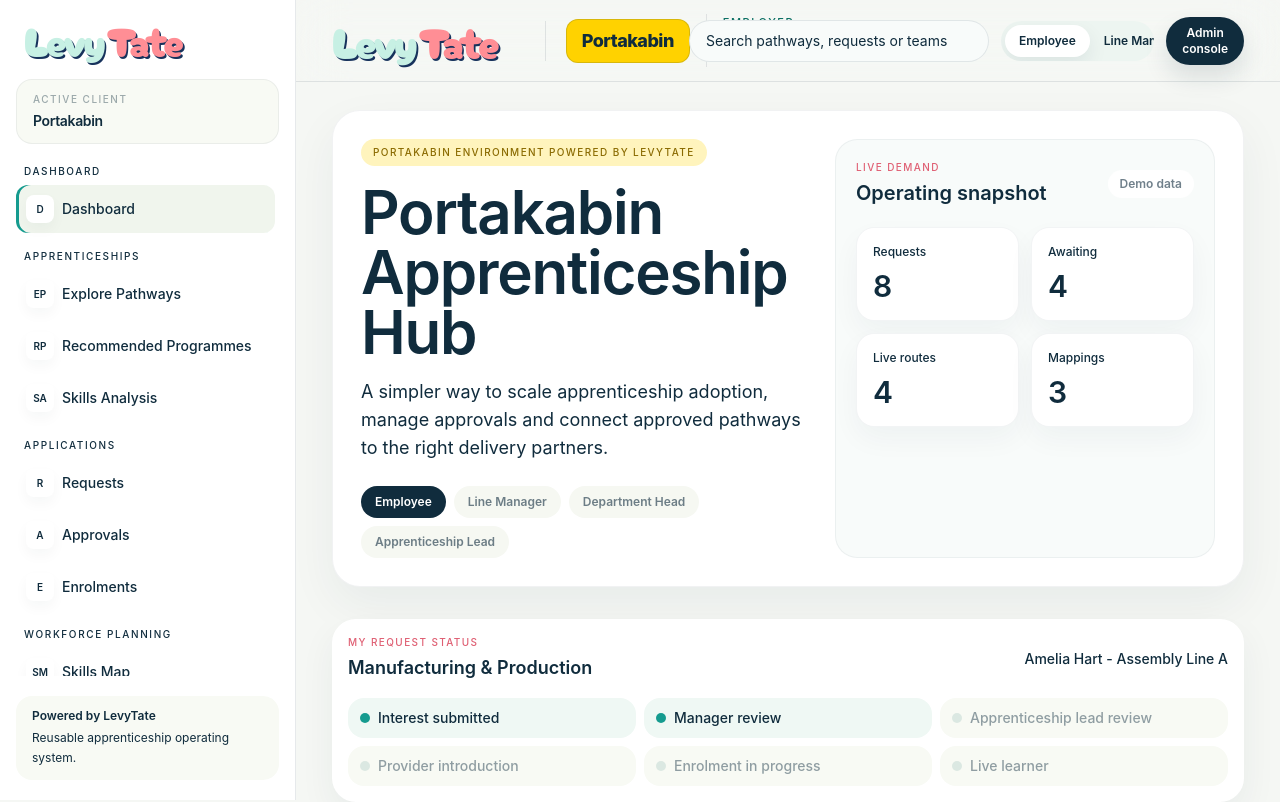
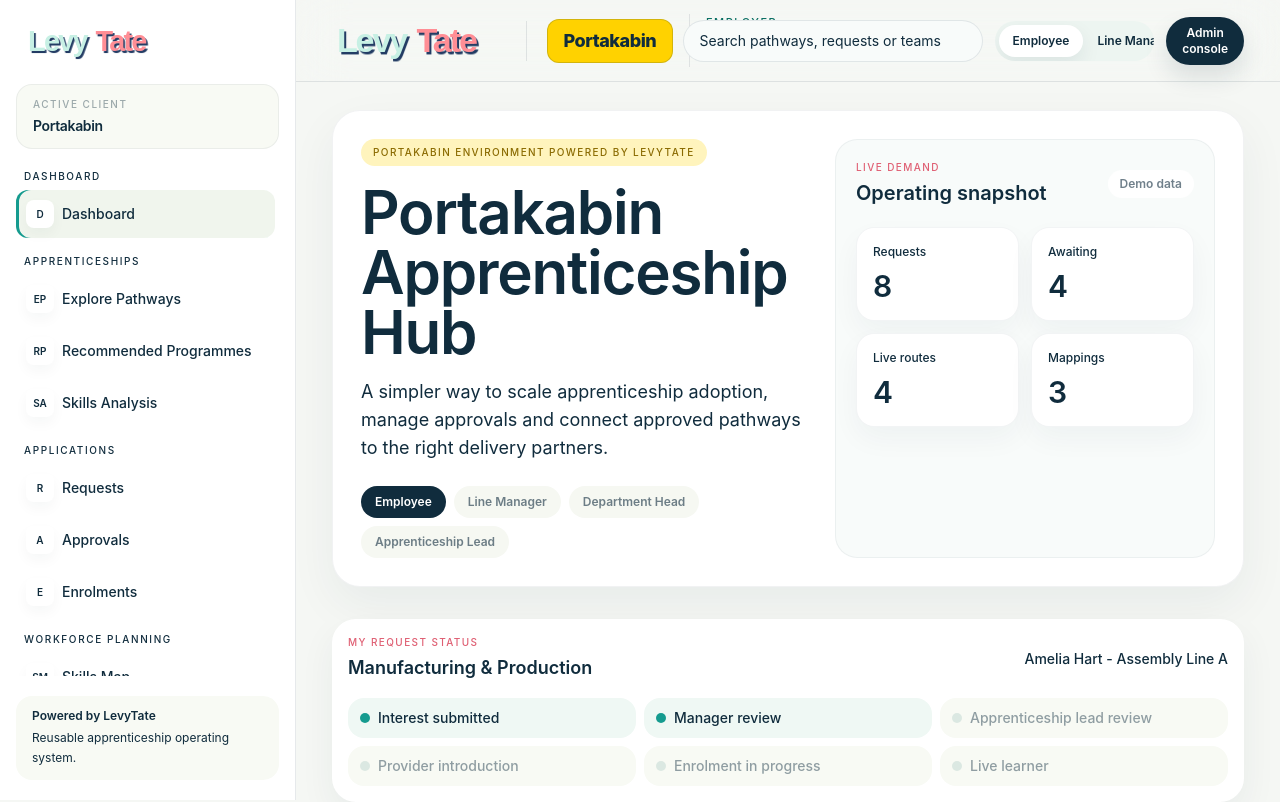
Before and after one commit to jamesevelynross1-sketch/levytate-wren, a Next.js app: page /portakabin-apprenticeship-hub in a window 1280 px wide. Shown: the top 802 px of the page. Built offline with nearby package versions, Linux system fonts and the light colour scheme.

Commit message:
Use logo assets in Portakabin header

```diff
--- a/app/portakabin-apprenticeship-hub/page.tsx
+++ b/app/portakabin-apprenticeship-hub/page.tsx
@@ -1,7 +1,7 @@
 "use client";
 
 import { FormEvent, useMemo, useState } from "react";
-import { PlatformButton, PlatformMetric, PlatformPanel, PlatformTopBar, type PlatformNavSection } from "@/components/levytate-demo/PlatformShell";
+import { LevyTateLogo, PlatformButton, PlatformMetric, PlatformPanel, PlatformTopBar, type PlatformNavSection } from "@/components/levytate-demo/PlatformShell";
 
 type Role = "Employee" | "Line Manager" | "Department Head" | "Apprenticeship Lead";
 type DemandScenario = "Low" | "Medium" | "High";
@@ -346,10 +346,7 @@ function Sidebar() {
   return (
     <aside className="hidden border-r border-[#102c3d]/10 bg-white px-4 py-5 lg:flex lg:h-screen lg:flex-col">
       <div className="flex items-center gap-3 px-2">
-        <div className="levytate-wordmark scale-[0.82] origin-left" aria-label="LevyTate">
-          <span>Levy</span>
-          <span>Tate</span>
-        </div>
+        <LevyTateLogo className="h-[44px]" />
       </div>
 
       <div className="mt-5 rounded-2xl border border-[#102c3d]/[0.06] bg-[#f8faf4] px-4 py-3 text-[#102c3d]">
--- a/components/levytate-demo/PlatformShell.tsx
+++ b/components/levytate-demo/PlatformShell.tsx
@@ -1,6 +1,7 @@
 "use client";
 
 import type { ReactNode } from "react";
+import Image from "next/image";
 
 export type PlatformNavSection = {
   title: string;
@@ -47,7 +48,7 @@ export function PlatformTopBar({
     <header className="sticky top-0 z-30 border-b border-[#102c3d]/10 bg-white/88 backdrop-blur-xl">
       <div className="mx-auto flex max-w-[1600px] flex-col gap-4 px-5 py-3.5 sm:px-7 lg:px-9 xl:flex-row xl:items-center xl:justify-between">
         <div className="flex min-w-0 items-center gap-5">
-          <LevyTateWordmark className="scale-[0.78] sm:scale-[0.86]" />
+          <LevyTateLogo className="h-[46px] sm:h-[52px]" />
           <div className="h-10 w-px shrink-0 bg-[#102c3d]/10" />
           <div className="flex min-w-0 items-center gap-4">
             <PortakabinLogoBadge tenantName={tenantName} />
@@ -66,8 +67,8 @@ export function PlatformTopBar({
 
 function PortakabinLogoBadge({ tenantName }: { tenantName: string }) {
   return (
-    <div className="flex h-11 shrink-0 items-center rounded-xl bg-[#ffd200] px-4 text-[#102c3d] shadow-[inset_0_0_0_1px_rgba(16,44,61,0.16)]" aria-label={tenantName}>
-      <span className="text-lg font-extrabold tracking-[-0.03em]">{tenantName}</span>
+    <div className="flex h-11 min-w-[126px] shrink-0 items-center justify-center rounded-xl bg-[#ffd200] px-4 text-[#102c3d] shadow-[inset_0_0_0_1px_rgba(16,44,61,0.18)]" aria-label={tenantName}>
+      <span className="text-lg font-extrabold tracking-[-0.025em]">{tenantName}</span>
     </div>
   );
 }
@@ -138,7 +139,7 @@ function PlatformSidebar({ tenantName, tenantLabel, activeItem, navSections }: {
   return (
     <aside className="hidden border-r border-[#102c3d]/10 bg-white px-4 py-5 lg:flex lg:h-screen lg:flex-col">
       <div className="flex items-center px-2">
-        <LevyTateWordmark className="scale-[0.82]" />
+        <LevyTateLogo className="h-[44px]" />
       </div>
 
       <div className="mt-5 rounded-2xl border border-[#102c3d]/[0.06] bg-[#ffd200] px-4 py-3 text-[#102c3d] shadow-[0_14px_30px_rgba(16,44,61,0.08)]">
@@ -180,11 +181,8 @@ function PlatformSidebar({ tenantName, tenantLabel, activeItem, navSections }: {
   );
 }
 
-function LevyTateWordmark({ className = "" }: { className?: string }) {
+export function LevyTateLogo({ className = "" }: { className?: string }) {
   return (
-    <div className={`levytate-wordmark origin-left ${className}`} aria-label="LevyTate">
-      <span>Levy</span>
-      <span>Tate</span>
-    </div>
+    <Image src="/brand/levytate-logo.svg" alt="LevyTate" width={214} height={64} priority className={`w-auto object-contain ${className}`} />
   );
 }
```
Also changed, not shown: public/brand/levytate-logo.svg (added).
